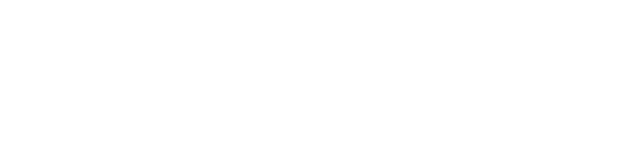
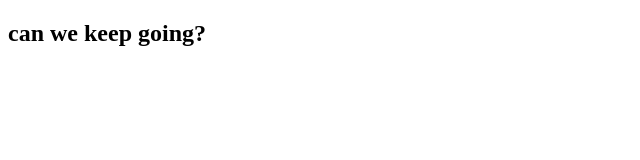
Before and after one commit to Lehla3/successtest, a plain HTML site: page index.html in a window 1280 px wide. Shown: the whole page, without its empty margins (0-640 px from the left). Drawn offline with Linux system fonts and the light colour scheme.

```diff
--- a/index.html
+++ b/index.html
@@ -5,6 +5,6 @@
     <title>Let's Test</title>
   </head>
   <body>
-
+    <h2> can we keep going?</h2>
   </body>
 </html>
```
